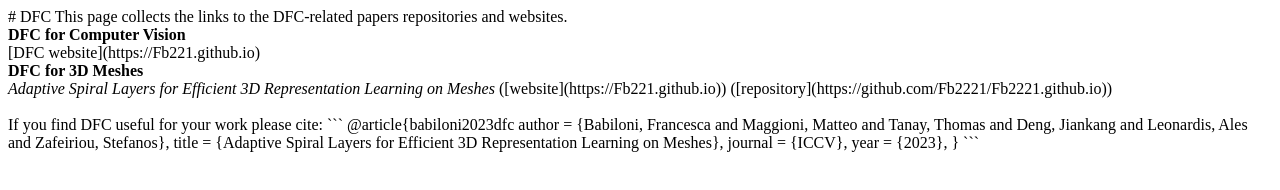
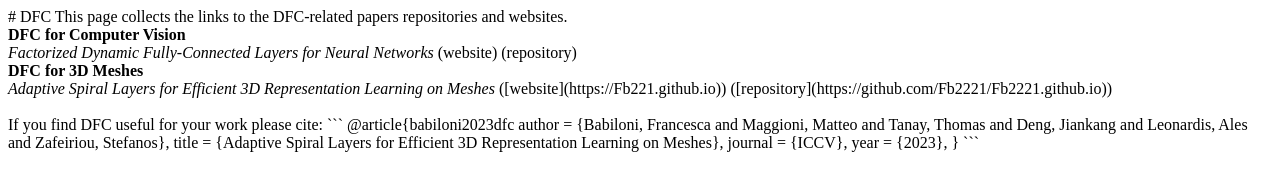
Before and after one commit to FrancescaBabiloni/DFC, a plain HTML site: page index.html in a window 1280 px wide. Drawn offline with Linux system fonts and the light colour scheme.

Commit message:
Update index.html

```diff
--- a/index.html
+++ b/index.html
@@ -11,13 +11,13 @@
 
 <b>DFC for Computer Vision</b>
 <br>
-[DFC website](https://Fb221.github.io)
+<i>Factorized Dynamic Fully-Connected Layers for Neural Networks</i> (website) (repository)
 <br>
 
 
 <b>DFC for 3D Meshes</b>
 <br>
-<i>Adaptive Spiral Layers for Efficient 3D Representation Learning on Meshes </i> ([website](https://Fb221.github.io)) ([repository](https://github.com/Fb2221/Fb2221.github.io))
+<i>Adaptive Spiral Layers for Efficient 3D Representation Learning on Meshes</i> ([website](https://Fb221.github.io)) ([repository](https://github.com/Fb2221/Fb2221.github.io))
 <br><br>
 
 
```
